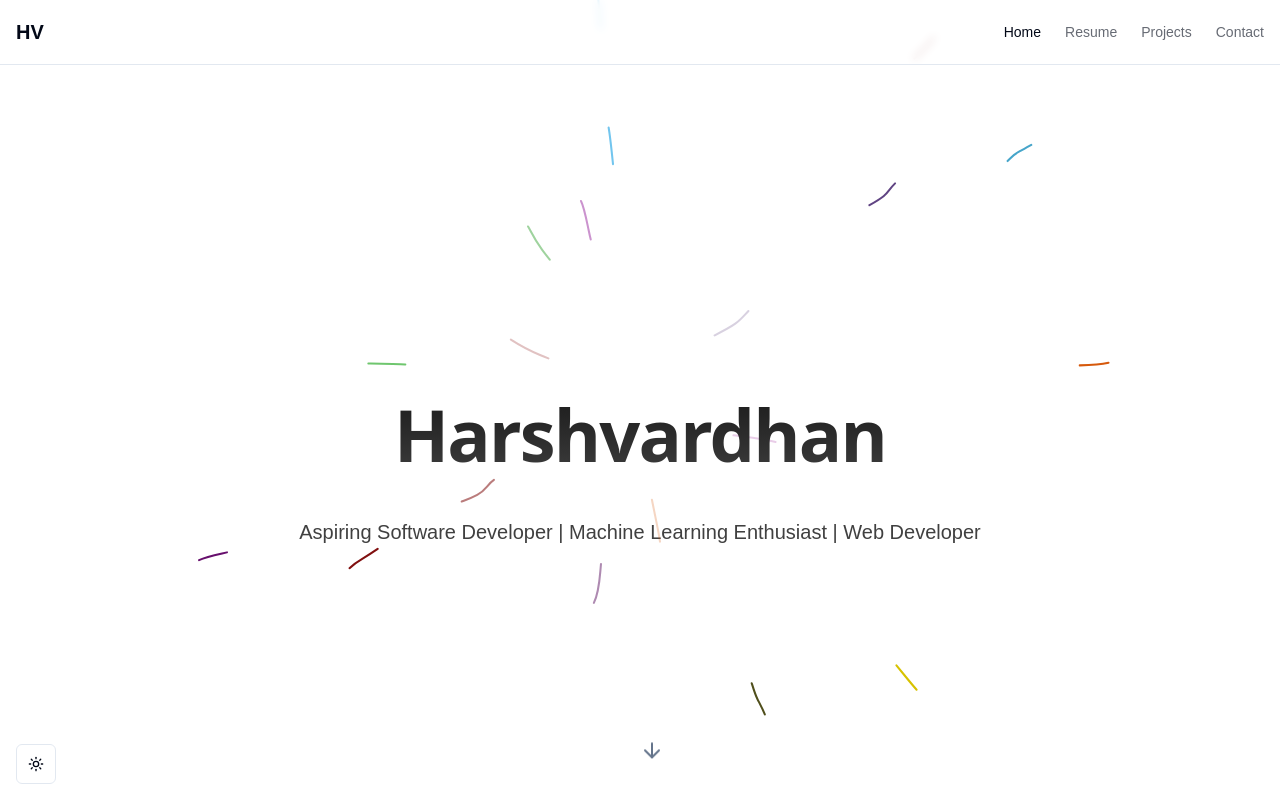
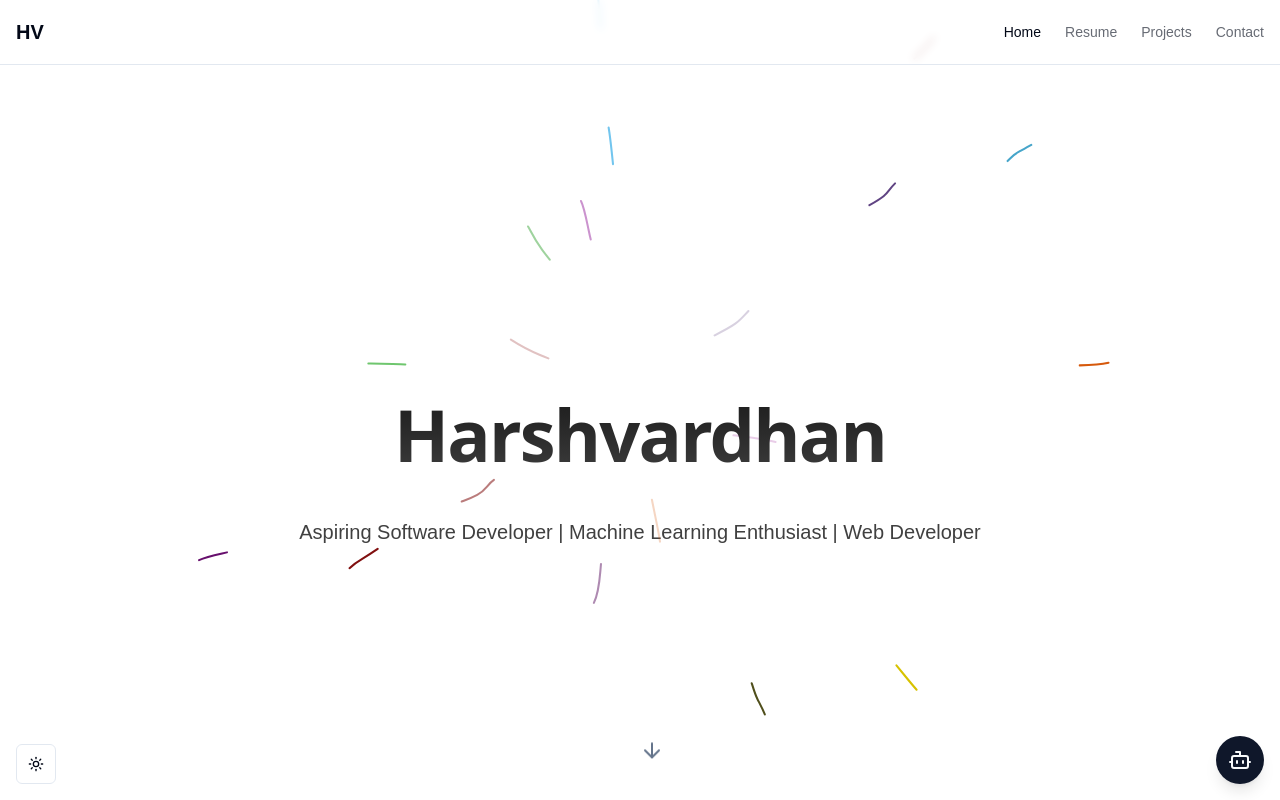
Before and after one commit to kingsman00000/portfolio, a Next.js app: page / in a window 1280 px wide. Shown: the top 800 px of the page. Built offline with nearby package versions, Linux system fonts and the light colour scheme; what tailwindcss-motion would draw is missing.

Commit message:
add chatbot

```diff
--- a/src/app/layout.js
+++ b/src/app/layout.js
@@ -3,6 +3,7 @@ import { ThemeProvider } from "@/components/providers/theme-provider";
 import { ModeToggle } from "@/components/ui/mode-toggler";
 import { Nav } from "@/components/ui/nav";
 import { Footer } from "@/components/ui/footer";
+import { Chatbot } from "@/components/ui/chatbot";
 
 export const metadata = {
   title: "Harshvardhan's Portfolio",
@@ -23,6 +24,7 @@ export default function RootLayout({ children }) {
           <main className="pt-16 flex-1">{children}</main>
           <Footer />
           <ModeToggle className="fixed bottom-4 right-4" />
+          <Chatbot />
         </ThemeProvider>
       </body>
     </html>
--- /dev/null
+++ b/src/components/ui/chatbot.jsx
@@ -0,0 +1,39 @@
+"use client";
+
+import { Bot } from "lucide-react";
+import { useState } from "react";
+import { motion, AnimatePresence } from "framer-motion";
+
+export function Chatbot() {
+  const [isOpen, setIsOpen] = useState(false);
+
+  return (
+    <div className="fixed bottom-4 right-4 z-50">
+      <AnimatePresence>
+        {isOpen && (
+          <motion.div
+            initial={{ opacity: 0, scale: 0.95, y: 20 }}
+            animate={{ opacity: 1, scale: 1, y: 0 }}
+            exit={{ opacity: 0, scale: 0.95, y: 20 }}
+            className="mb-4 w-[350px] h-[500px] rounded-lg shadow-lg overflow-hidden"
+          >
+            <iframe
+              src="https://www.chatbase.co/chatbot-iframe/DlKtVvxLKs4PgcYWDMz7j"
+              width="100%"
+              height="100%"
+              frameBorder="0"
+            />
+          </motion.div>
+        )}
+      </AnimatePresence>
+
+      <button
+        onClick={() => setIsOpen(!isOpen)}
+        className="bg-primary text-primary-foreground rounded-full p-3 shadow-lg hover:scale-110 transition-transform duration-200"
+      >
+        <Bot className="w-6 h-6" />
+        <span className="sr-only">Toggle chatbot</span>
+      </button>
+    </div>
+  );
+}
```
